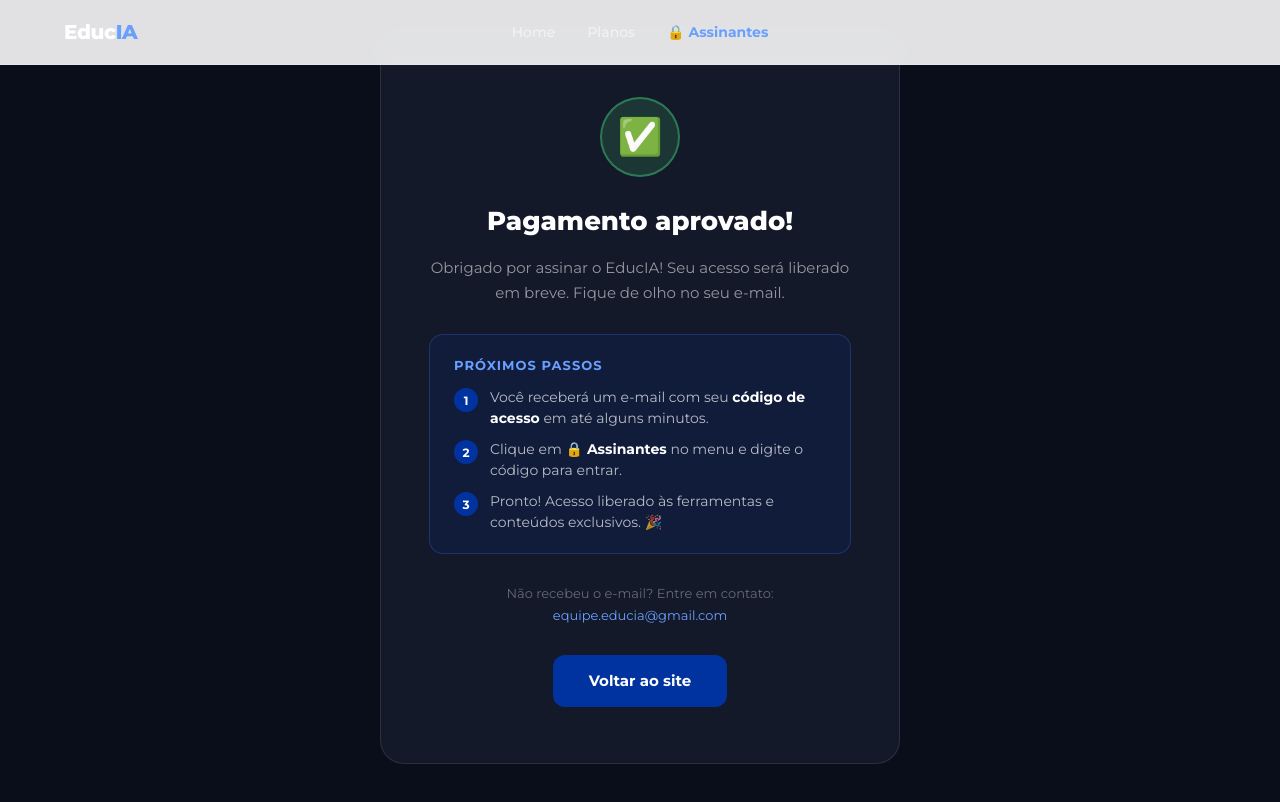
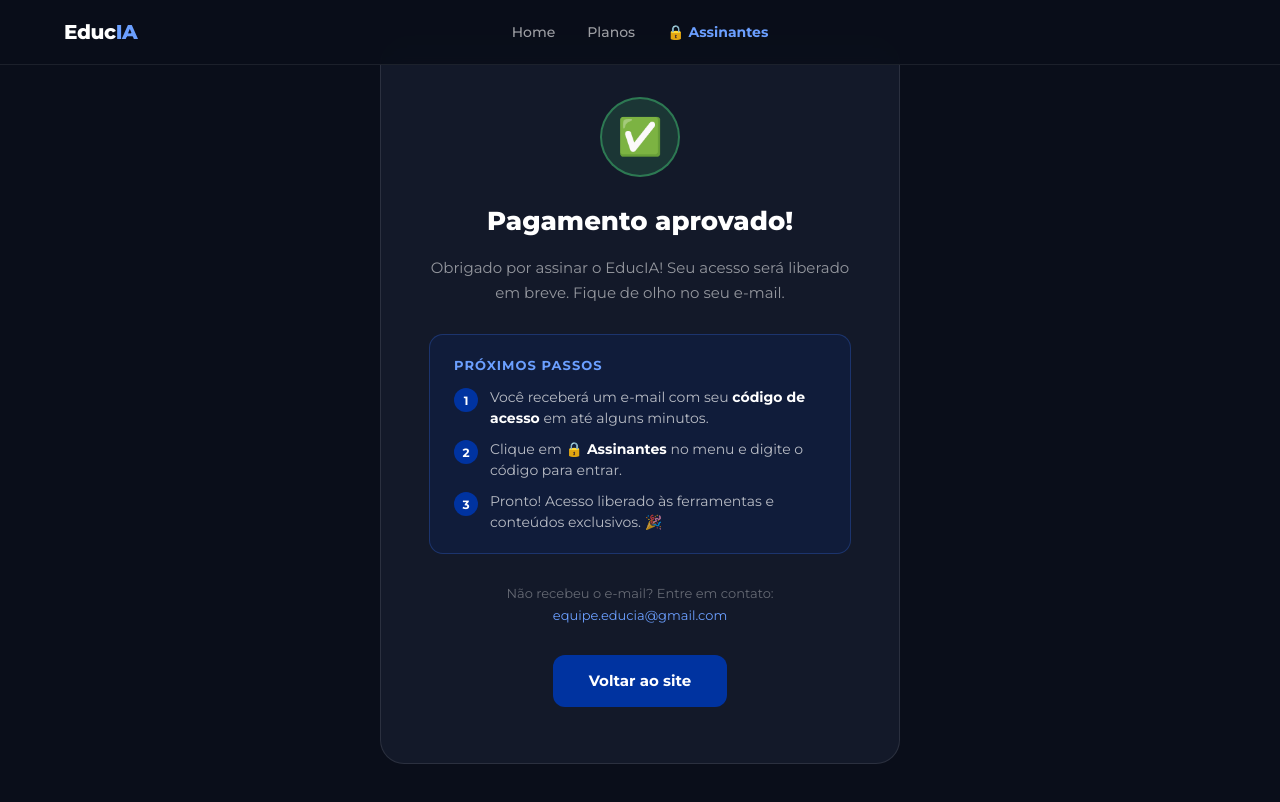
Before and after one commit to EducIA-br/educia-api., a website: page sucesso.html in a window 1280 px wide. Drawn offline with Linux system fonts and the light colour scheme.

Commit message:
Add files via upload

```diff
--- a/sucesso.html
+++ b/sucesso.html
@@ -34,7 +34,7 @@ body{background:#0A0E1A}
 
 <canvas class="confetti" id="confetti"></canvas>
 
-<nav class="nav" id="navbar">
+<nav class="nav" id="navbar" style="background:rgba(10,14,26,0.95);border-bottom:1px solid rgba(255,255,255,0.08)">
   <div class="nav-inner">
     <a href="index.html" class="logo" style="color:#fff">Educ<span style="color:#6B9FFF">IA</span></a>
     <div class="nav-links">
```
